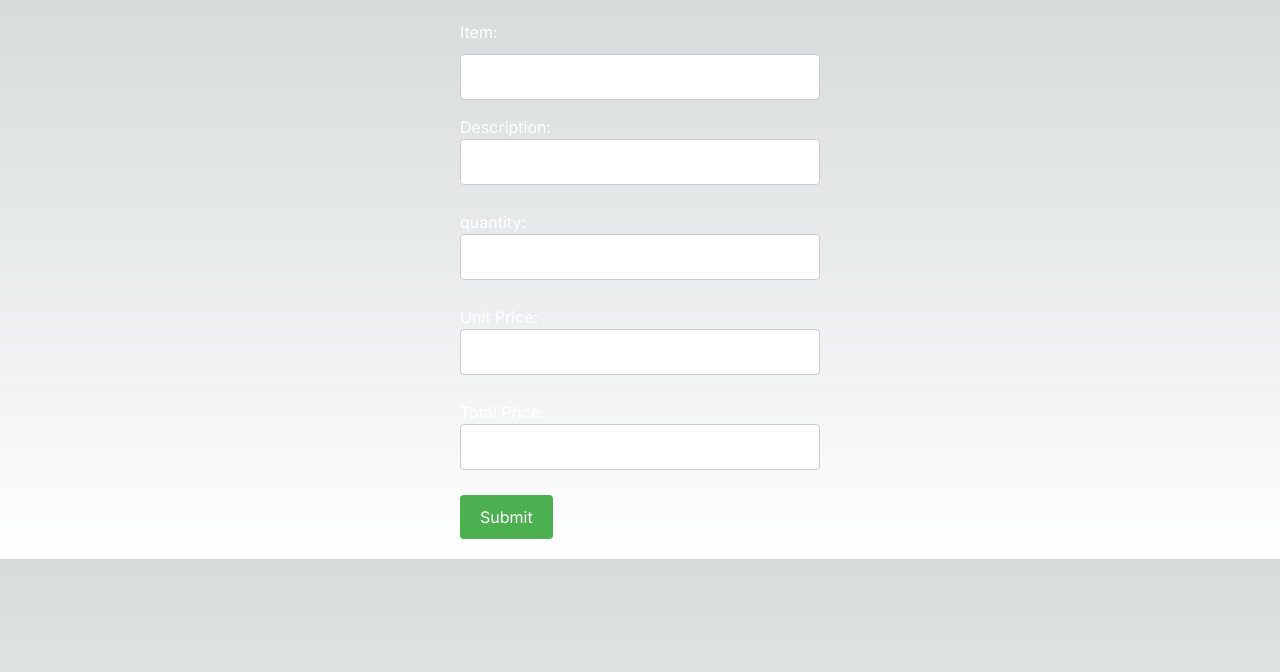
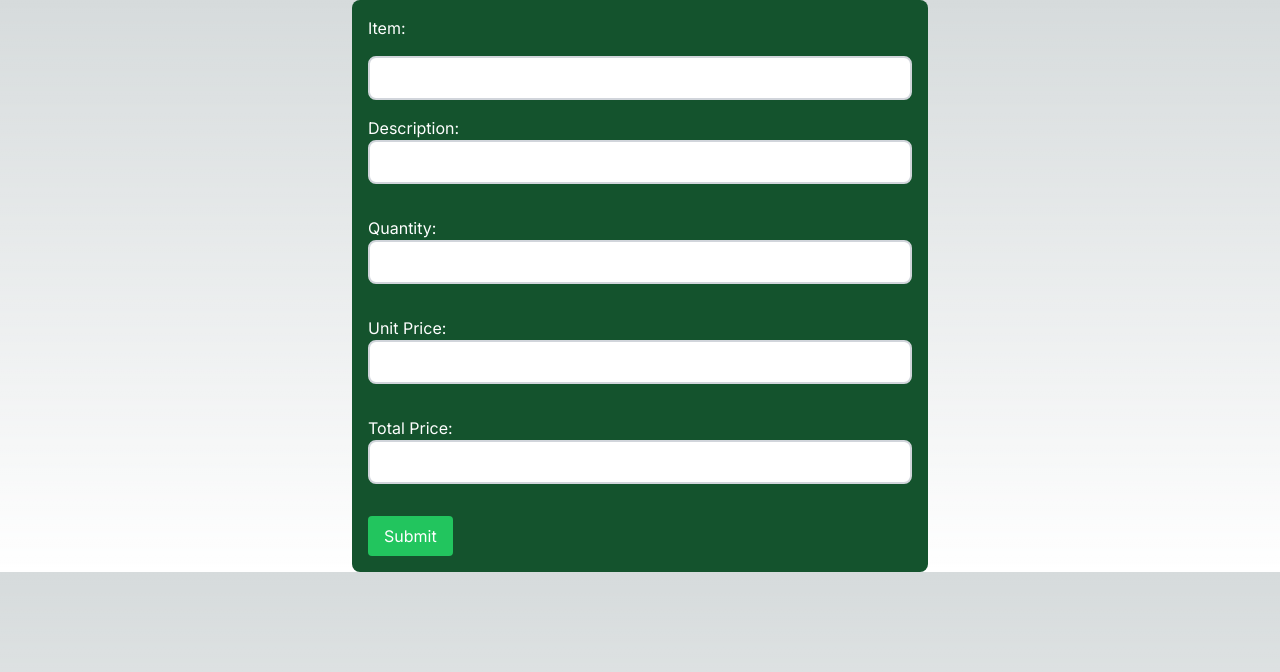
Before and after one commit to Asrat77/Sales-UI, a Next.js app: page /sales in a window 1280 px wide. Shown: the top 672 px of the page. Built offline with nearby package versions, Linux system fonts and the light colour scheme.

Commit message:
Tailwind...

```diff
--- a/src/app/sales/page.tsx
+++ b/src/app/sales/page.tsx
@@ -6,7 +6,7 @@ import { zodResolver } from "@hookform/resolvers/zod";
 import { ZodType } from "zod";
 import { z } from "zod";
 
-// Make all feilds required except description (show alert if a value is missing), Update total price on submit using useEffect
+// Make all fields required except description (show alert if a value is missing), Update total price on submit using useEffect
 
 const schema = z.object({
   item: z
@@ -38,64 +38,33 @@ export default function Home() {
 
 
   return (
-    <form onSubmit={handleSubmit(submitData)} style={styles.form}>
-      <label style={styles.label}>Item: </label>
-      <input type="text" {...register("item")} style={styles.input}/>
-        {errors.item && <span> {errors.item.message}</span>}
+    <form onSubmit={handleSubmit(submitData)} className="max-w-xl mx-auto p-4 bg-green-900 rounded-lg">
+      <label className="block mb-4 text-white">Item: </label>
+      <input type="text" {...register("item")} className="w-full p-2 mb-4 border-2 border-gray-300 rounded-lg text-black" />
+        {errors.item && <span className="text-red-500"> {errors.item.message}</span>}
 
-      <label style={styles.label}>Description:
-        <input type="text" {...register("description")} style={styles.input} />
+      <label className="block mb-4 text-white">Description:
+        <input type="text" {...register("description")} className="w-full p-2 mb-4 border-2 border-gray-300 rounded-lg text-black" />
       </label>
-      {errors.description && <span> {errors.description.message}</span>}
+      {errors.description && <span className="text-red-500"> {errors.description.message}</span>}
 
-      <label style={styles.label}>quantity:
-        <input type="number" {...register("quantity", { valueAsNumber: true })} style={styles.input}/>
+      <label className="block mb-4 text-white">Quantity:
+        <input type="number" {...register("quantity", { valueAsNumber: true })} className="w-full p-2 mb-4 border-2 border-gray-300 rounded-lg text-black" />
       </label>
-      {errors.quantity && <span> {errors.quantity.message}</span>}
+      {errors.quantity && <span className="text-red-500"> {errors.quantity.message}</span>}
 
-      <label style={styles.label}>Unit Price:
-        <input type="number" {...register("unit_price", { valueAsNumber: true })} style={styles.input}/>
+      <label className="block mb-4 text-white">Unit Price:
+        <input type="number" {...register("unit_price", { valueAsNumber: true })} className="w-full p-2 mb-4 border-2 border-gray-300 rounded-lg text-black" />
       </label>
-      {errors.unit_price && <span> {errors.unit_price.message}</span>}
+      {errors.unit_price && <span className="text-red-500"> {errors.unit_price.message}</span>}
 
-      <label style={styles.label}>Total Price:
-        <input type="number" {...register("total_price", { valueAsNumber: true })} style={styles.input}/>
+      <label className="block mb-4 text-white">Total Price:
+        <input type="number" {...register("total_price", { valueAsNumber: true })} className="w-full p-2 mb-4 border-2 border-gray-300 rounded-lg text-black" />
       </label>
-      {errors.total_price && <span> {errors.total_price.message}</span>}
+      {errors.total_price && <span className="text-red-500"> {errors.total_price.message}</span>}
 
-    <input type="submit" value="Submit" style={styles.submitButton}/>
+      <input type="submit" value="Submit" className="bg-green-500 text-white py-2 px-4 rounded cursor-pointer" />
 
     </form>
       );
 }
-
-const styles = {
-  form: {
-    maxWidth: '400px',
-    margin: '0 auto',
-    padding: '20px',
-    backgroundColor: 'f0000',
-    borderRadius: '8px'
-  },
-  label: {
-    display: 'block',
-    marginBottom: '10px',
-    color: '#FFFFFF'
-  },
-  input: {
-    width: '100%',
-    padding: '10px',
-    marginBottom: '15px',
-    border: '1px solid #ccc',
-    borderRadius: '4px',
-    color: '#000000',
-  },
-  submitButton: {
-    backgroundColor: '#4caf50',
-    color: 'white',
-    padding: '10px 20px',
-    border: 'none',
-    borderRadius: '4px',
-    cursor: 'pointer'
-  }
-};
```
